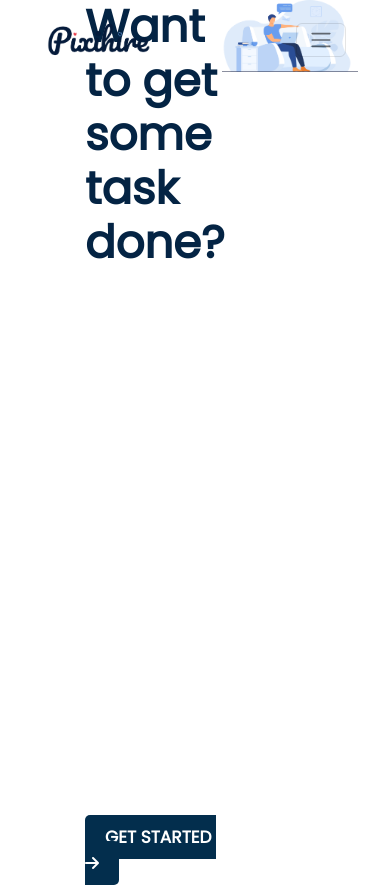
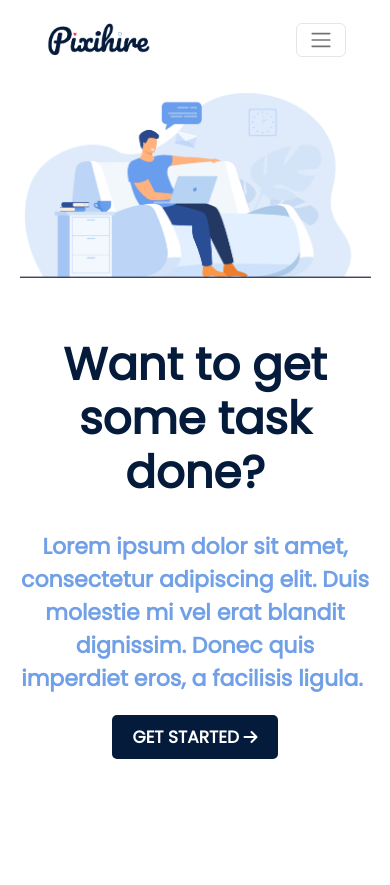
Before and after one commit to AVDiv/project_website, a PHP site: page /project_website/ in a window 390 px wide. After the commit the page ends 759 px from the top, so only its background shows below. Run offline with PHP 8.4, Linux system fonts and the light colour scheme; some libraries are stand-ins or nearby versions.

Commit message:
Responsive edit

```diff
--- /dev/null
+++ b/assets/css/home.css
@@ -0,0 +1,67 @@
+#hero > div{
+  position: relative;
+  display: flex;
+  width: 100%;
+  height: 100vh;
+  padding-right: 32px;
+  padding-left: 32px;
+}
+#hero #Image{
+  height: 100%;
+  width: 50vw;
+  display: flex;
+  align-items: center;
+}
+#hero > img{
+  height: 100vh;
+  position: absolute;
+  z-index: 0;
+}
+#hero #Context{
+  width: 35vw;
+  margin-left: 53px;
+}
+@media screen and (min-width: 1920px) {
+  #hero #Image{
+    width: 40vw;
+  }
+}
+@media screen and (max-width: 1200px){
+  #hero > div{
+    flex-direction: column-reverse;
+    align-items: center;
+    justify-content: space-around!important;
+  }
+  #hero > img{
+    display: none;
+  }
+  #hero #Image{
+    width: 80vw;
+    height: auto;
+  }
+  #hero #Context{
+    margin-left: 0px;
+    width: 50vw;
+    text-align: center;
+  }
+  #hero #Context > p{
+    color: var(--color-lite-blue)!important;
+  }
+}
+@media screen and (max-width: 790px){
+  #hero #Context{
+    margin-top: 60px;
+    width: 80vw;
+  }
+  #hero > div{
+    justify-content: center!important;
+  }
+}
+@media screen and (max-width: 415px){
+  #hero #Context{
+    width: 90vw;
+  }
+  #hero #Image{
+    width: 90vw;
+  }
+}
--- a/components/links.php
+++ b/components/links.php
@@ -14,6 +14,7 @@ class Links{
         // CSS files
         'bs_css'=> '/assets/bootstrap/css/bootstrap.min.css',
         'master_css'=> '/assets/css/master.css',
+        'home_css' => '/assets/css/home.css',
         'login_css'=> '/assets/css/login.css',
         'navbar_css'=> '/assets/css/navigation.css',
         // JS scripts
--- a/index.php
+++ b/index.php
@@ -5,20 +5,21 @@
     <?php
       include_once 'components/links.php';
       $link = new Links();
+      echo '<link rel="stylesheet" href="'. $link->path('home_css') .'">';
     ?>
 </head>
 <body>
 <!-- Navigation bar -->
 <?php include 'components/navigation_bar.php' ?>
 <!-- Hero -->
-<section id="hero" style="width: 100%;height: 100%;z-index: 0;"><img class="d-none d-md-block" src=<?php echo $link->path('hero_bg'); ?> style="height: 100vh;position: absolute;z-index: 0;">
-        <div class="justify-content-between align-items-xl-center" style="position: relative;display: inline-flex;width: 100%;height: 100vh;padding-right: 32px;padding-left: 32px;">
-            <div id="Context" style="width: calc(35vw);margin-left: 53px;">
-                <h1 class="fw-bold" style="color: rgb(4,36,68);font-size: 45px;font-weight: 600;">Want to get some task done?</h1>
-                <p class="fw-bold" style="color: rgb(255,255,255);font-size: 22px;margin: 30px 0px;font-weight: 600;">Lorem ipsum dolor sit amet, consectetur adipiscing elit. Duis molestie mi vel erat blandit dignissim. Donec quis imperdiet eros, a facilisis ligula.&nbsp;<br></p>
-                <div id="Button"><a class="text-uppercase fw-bold" href="#" style="color: rgb(255,255,255);text-decoration: none;background: #032e4d;padding: 10px 20px;border-radius: 5px;border-style: none;font-size: 17px;font-weight: 600;">get started&nbsp;<i class="fa-solid fa-arrow-right"></i></a></div>
+<section id="hero" style="width: 100%;height: 100%;z-index: 0;"><img src=<?php echo $link->path('hero_bg'); ?>>
+        <div class="justify-content-between align-items-xl-center">
+            <div id="Context">
+                <h1 class="fw-bold" style="color: var(--color-dark-blue);font-size: 45px;font-weight: 600;">Want to get some task done?</h1>
+                <p class="fw-bold" style="color: var(--color-white);font-size: 22px;margin: 30px 0px;font-weight: 600;">Lorem ipsum dolor sit amet, consectetur adipiscing elit. Duis molestie mi vel erat blandit dignissim. Donec quis imperdiet eros, a facilisis ligula.&nbsp;<br></p>
+                <div id="Button"><a class="text-uppercase fw-bold" href="#" style="color: var(--color-white);text-decoration: none;background: var(--color-dark-blue);padding: 10px 20px;border-radius: 5px;border-style: none;font-size: 17px;font-weight: 600;">get started&nbsp;<i class="fa-solid fa-arrow-right"></i></a></div>
             </div>
-            <div class="d-xxl-flex justify-content-xxl-center align-items-xxl-center" id="Image" style="height: 100%;width: 50vw;"><img src=<?php echo $link->path('hero_img'); ?> style="width: 100%;"></div>
+            <div class="d-xxl-flex justify-content-xxl-center align-items-xxl-center" id="Image"><img src=<?php echo $link->path('hero_img'); ?> style="width: 100%;"></div>
         </div>
     </section>
 </body>
```
